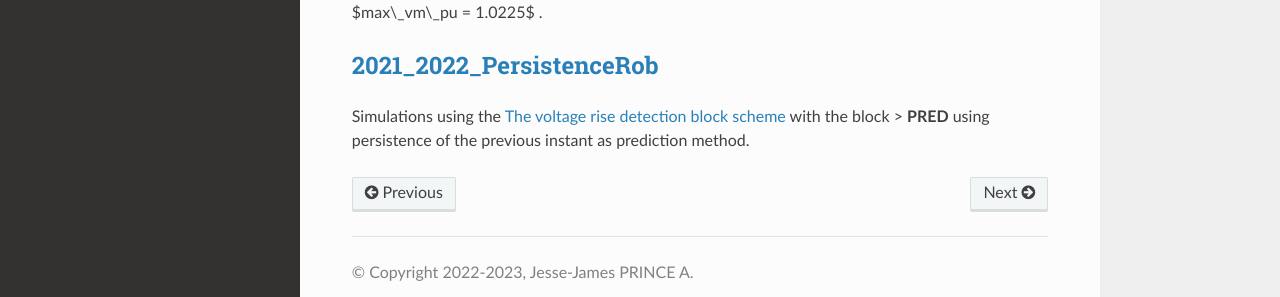
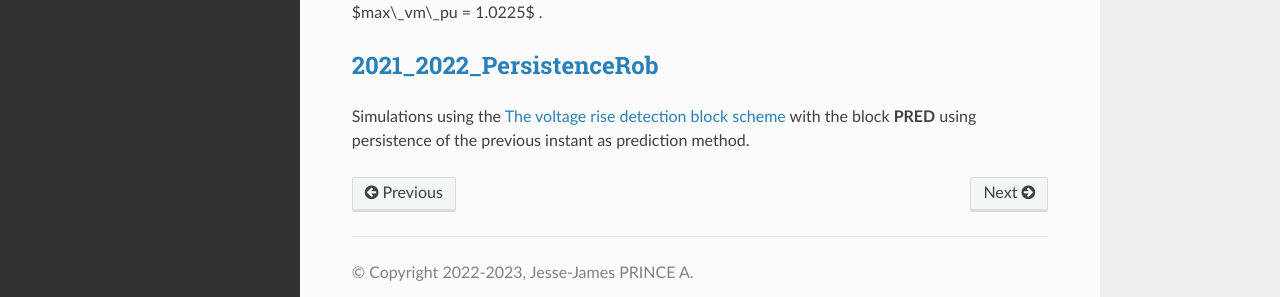
Before and after one commit to pajjaecat/ORI-SRD, a Sphinx documentation site: the page built from docs/tutorials.rst, in a window 1280 px wide and 1234 px high. Shown: the part 892-1189 px from the top of the window. Built offline with Sphinx 7.4.7 and the Read the Docs theme 2.0.0, drawn with Linux system fonts in a browser that asks for light colours.

```diff
--- a/docs/tutorials.rst
+++ b/docs/tutorials.rst
@@ -49,4 +49,4 @@ Simulations using `The voltage rise detection block scheme <https://github.com/p
 `2021_2022_PersistenceRob <https://github.com/pajjaecat/ORI-SRD/blob/main/Ressources/Notebooks/2021_2022_PersistenceRob.ipynb>`_
 **********************************************************************************
 Simulations using the `The voltage rise detection block scheme <https://github.com/pajjaecat/ORI-SRD/blob/main/Ressources/Docs/VRiseControlBlockScheme.pdf>`_ with the block
-> **PRED** using persistence of the previous instant as prediction method.
+**PRED** using persistence of the previous instant as prediction method.
```
